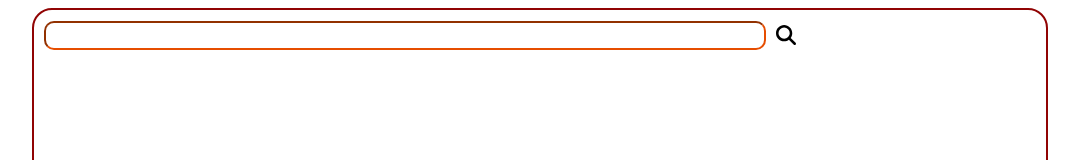
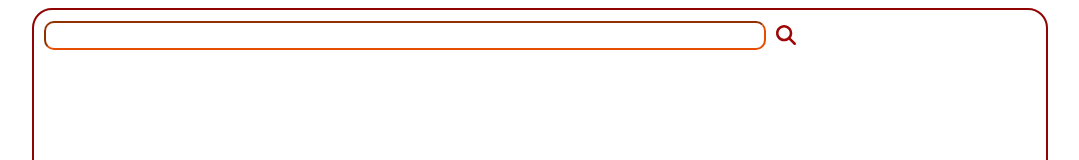
Before and after one commit to chanminswe/pokemon-finder, a React (Vite) app: page / in a window 1280 px wide. Shown: the top 160 px of the page, without its empty margins (100-1179 px from the left). Built offline with nearby package versions, Linux system fonts and the light colour scheme.

Commit message:
added fetch to get pokemon api

```diff
--- a/src/App.css
+++ b/src/App.css
@@ -21,12 +21,17 @@
   width: 70%;
 }
 
-.search-icon:hover{
-
-}
 
 .search-icon{
+  cursor: pointer;
   height: 20px;
   margin-left: 5px;
   padding : 5px;
+  color: rgb(159, 7, 7);
+  transition: transform 0.1s , color 0.3s;
 }
+
+.search-icon:hover{
+  transform: scale(1.3);
+  color: brown;
+}
--- a/src/App.jsx
+++ b/src/App.jsx
@@ -1,14 +1,29 @@
-import React from "react";
+import React, { useState } from "react";
 import "./App.css";
 import { FontAwesomeIcon } from "@fortawesome/react-fontawesome";
 import { faMagnifyingGlass } from "@fortawesome/free-solid-svg-icons";
 
 const App = () => {
+  const [pokemon, setPokemon] = useState("");
+
+  function searchPokemon() {
+    fetch(`https://pokeapi.co/api/v2/pokemon/${pokemon}`)
+    .then(response => console.log(response))
+    .catch(error => console.error(error));
+  }
+
   return (
     <div className="pokemon-main-container">
       <header className="search-pokemon-container">
-        <input className="search-input" />
-        <FontAwesomeIcon  className="search-icon"icon={faMagnifyingGlass} />
+        <input
+          onChange={(event) => setPokemon(event.target.value)}
+          className="search-input"
+        />
+        <FontAwesomeIcon
+          onClick={searchPokemon}
+          className="search-icon"
+          icon={faMagnifyingGlass}
+        />
       </header>
     </div>
   );
```
